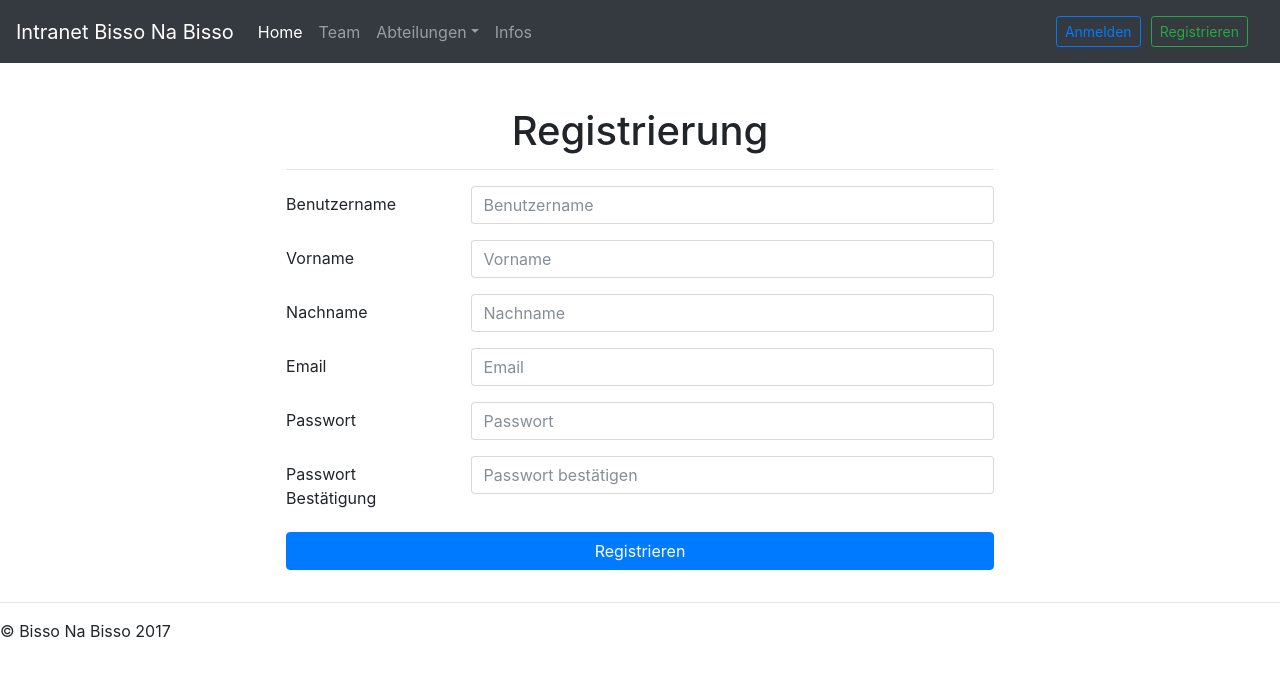
After one commit to ngaxavi/Intranet, a PHP site: page /register.php in a window 1280 px wide. The commit adds this page. Shown: the top 677 px of the page. Run offline with PHP 8.4, Linux system fonts and the light colour scheme; some libraries are stand-ins or nearby versions.

Commit message:
add register page

```diff
--- /dev/null
+++ b/register.php
@@ -0,0 +1,67 @@
+<?php
+    include_once ("src/templates/header.php");
+
+?>
+
+<div class="container tall">
+  <div class="card my-card">
+<div>
+  <div class="row justify-content-center">
+      <div class="col-md-8">
+        <h1 class="text-center">Registrierung</h1>
+        <hr>
+      </div>
+  </div>
+  <div class="row justify-content-center">
+      <div class="col-md-8">
+      <form role="form" action="" method="POST">
+                <div class="form-group row">
+                    <label class="col-form-label col-sm-3" for="username">Benutzername</label>
+                    <div class="col-sm-9">
+                      <input type="text" class="form-control" id="username" name="username" placeholder="Benutzername">
+                    </div>
+                 </div>
+                 <div class="form-group row">
+                    <label class="col-form-label col-sm-3" for="firstName">Vorname</label>
+                    <div class="col-sm-9">
+                      <input type="text" class="form-control" id="firstName" name="firstName" placeholder="Vorname">
+                    </div>
+                 </div>
+                 <div class="form-group row">
+                    <label class="col-form-label col-sm-3" for="lastName">Nachname</label>
+                    <div class="col-sm-9">
+                      <input type="text" class="form-control" name="lastName" placeholder="Nachname">
+                    </div>
+                 </div>
+                <div class="form-group row">
+                    <label class="col-form-label col-sm-3" for="email">Email</label>
+                    <div class="col-sm-9">
+                      <input type="email" class="form-control" id="email" name="email" placeholder="Email">
+                    </div>
+                </div>
+                <div class="form-group row">
+                    <label class="col-form-label col-sm-3" for="password">Passwort</label>
+                    <div class="col-sm-9">
+                      <input type="password" class="form-control" id="password" name="password" placeholder="Passwort">
+                    </div>
+                </div>
+                <div class="form-group row">
+                    <label class="col-form-label col-sm-3" for="confirmPassword">Passwort Bestätigung</label>
+                    <div class="col-sm-9">
+                      <input type="password" class="form-control" id="confirmPassword" name="confirmPassword" placeholder="Passwort bestätigen">
+                    </div>
+                </div>
+
+                <button type="submit" class="btn btn-primary btn-block">Registrieren</button>
+            </form>
+      </div>
+  </div>
+</div>
+</div>
+</div>
+
+<?php
+    include_once "src/templates/footer.php";
+?>
+
+</div> <!-- /container -->
--- a/src/css/main.css
+++ b/src/css/main.css
@@ -1,8 +1,18 @@
 body {
     padding-top: 3.5rem;
-  }
+}
+
+.tall {
+  padding-top: 1rem;
+}
 
 .navbar-right :first-child  {
   position: relative;
   right: 10px;
 }
+
+.my-card {
+  padding: 1.5%;
+  margin-top: 20px;
+  border: none;
+}
--- a/src/templates/header.php
+++ b/src/templates/header.php
@@ -26,7 +26,7 @@
       <div class="collapse navbar-collapse" id="navbarCollapse">
         <ul class="navbar-nav mr-auto">
           <li class="nav-item active">
-            <a class="nav-link" href="#">Home <span class="sr-only">(current)</span></a>
+            <a class="nav-link" href="index.php">Home <span class="sr-only">(current)</span></a>
           </li>
           <li class="nav-item">
             <a class="nav-link" href="#">Team</a>
@@ -46,9 +46,9 @@
         </li>
         </ul>
         <div class="navbar navbar-right">
-            <a href="" class="btn btn-sm btn-outline-primary">Anmelden</a>
+            <a href="#" class="btn btn-sm btn-outline-primary">Anmelden</a>
 
-            <a href="" class="btn btn-sm btn-outline-success">Registrieren</a>
+            <a href="register.php" class="btn btn-sm btn-outline-success">Registrieren</a>
         </div>
       </div>
     </nav>
```
